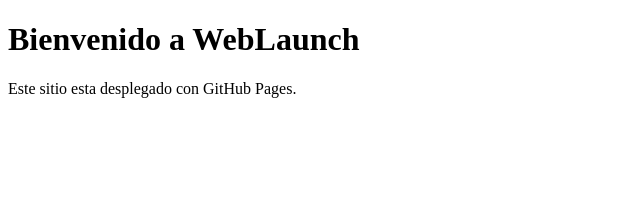
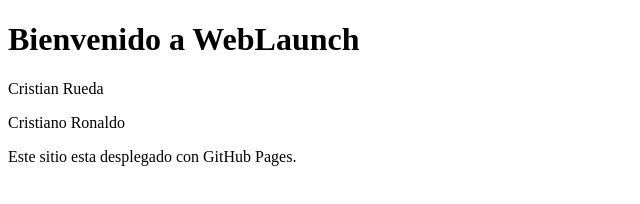
Before and after one commit to crisstiank1/WebLaunch, a plain HTML site: page index.html in a window 1280 px wide. Shown: the whole page, without its empty margins (0-640 px from the left). Drawn offline with Linux system fonts and the light colour scheme.

Commit message:
Actualizacion del sitio WebLaunch

```diff
--- a/index.html
+++ b/index.html
@@ -7,6 +7,8 @@
 </head>
 <body>
     <h1>Bienvenido a WebLaunch</h1>
+    <p>Cristian Rueda</p>
+    <p>Cristiano Ronaldo</p>
     <p>Este sitio esta desplegado con GitHub Pages.</p>
 </body>
 </html>
```
